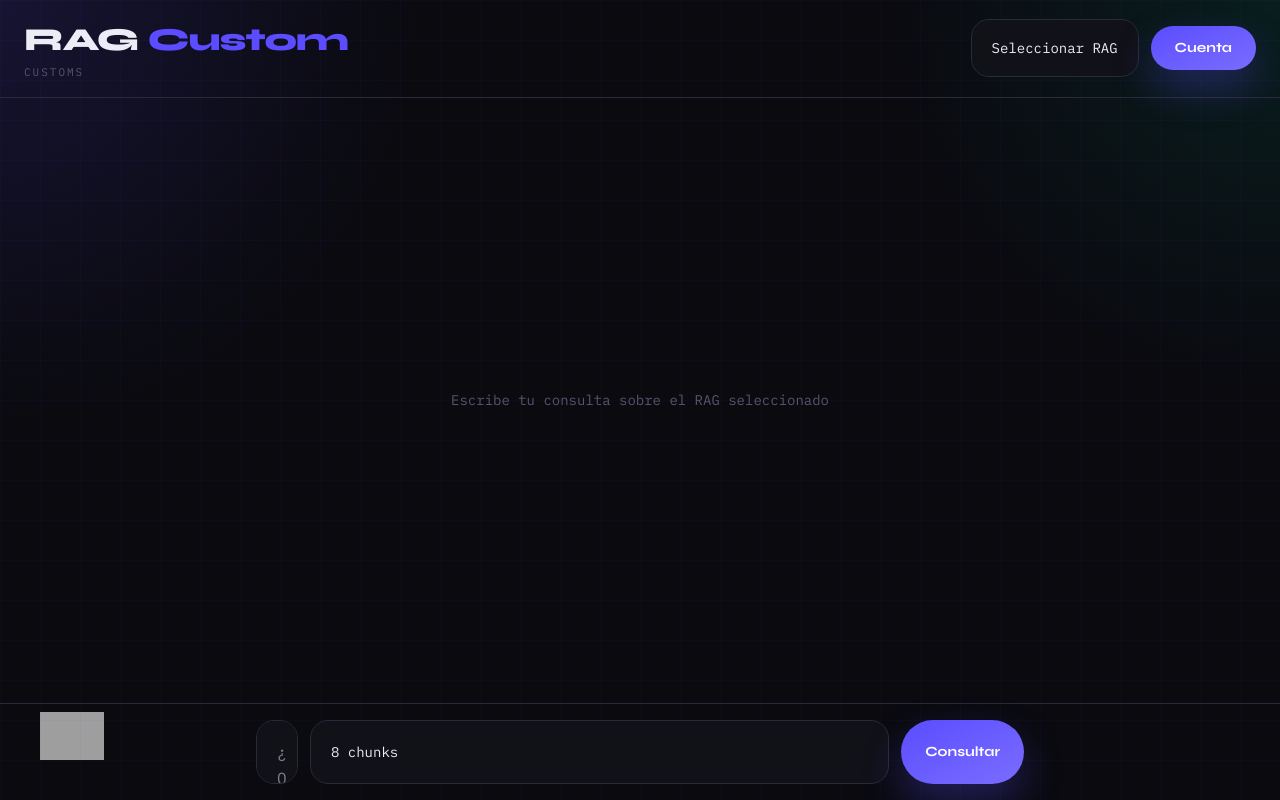
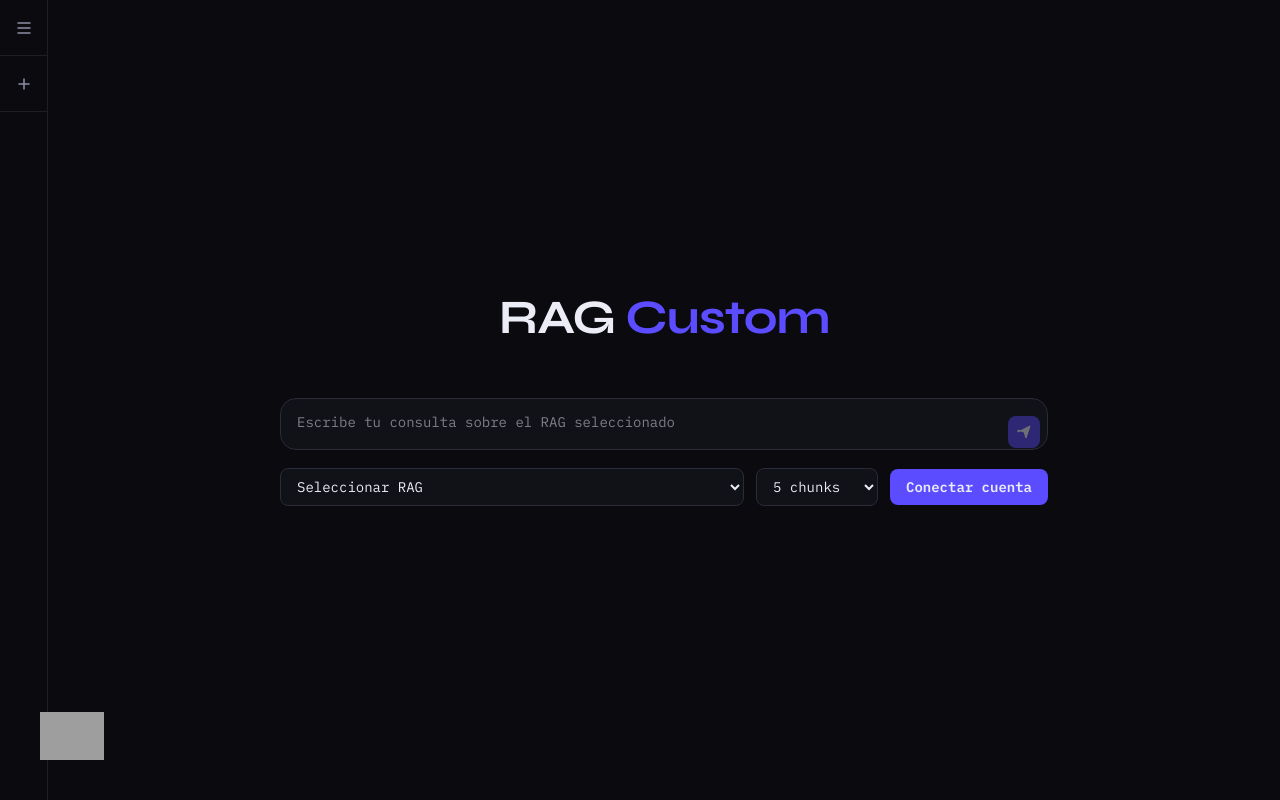
Before and after one commit to capriadev/rag-school, a Next.js app: page / in a window 1280 px wide. Built offline with nearby package versions, Linux system fonts and the light colour scheme; grey boxes are pictures that could not be loaded.

Commit message:
refactor: redesign UI with minimal Claude-style interface

```diff
--- a/components/chat-interface.tsx
+++ b/components/chat-interface.tsx
@@ -3,26 +3,24 @@
 import { useState } from "react"
 import type { ChangeEvent, FormEvent } from "react"
 
-const CHUNK_OPTIONS = [4, 8, 12, 16]
+const CHUNK_OPTIONS = [1, 3, 5, 7, 9, 15]
 
-interface ChatInterfaceProps {
-  profileName?: string
-}
-
-export function ChatInterface({ profileName = "Custom" }: ChatInterfaceProps) {
+export function ChatInterface() {
   const [question, setQuestion] = useState("")
-  const [chunkCount, setChunkCount] = useState(8)
+  const [chunkCount, setChunkCount] = useState(5)
   const [selectedProfile, setSelectedProfile] = useState("")
   const [isAuthenticated, setIsAuthenticated] = useState(false)
   const [showAuthModal, setShowAuthModal] = useState(false)
+  const [sidebarExpanded, setSidebarExpanded] = useState(false)
   const [email, setEmail] = useState("")
   const [messages, setMessages] = useState<Array<{ role: "user" | "assistant"; content: string }>>([])
+  const [hasStartedChat, setHasStartedChat] = useState(false)
 
   const handleSubmit = async (e: FormEvent<HTMLFormElement>) => {
     e.preventDefault()
     if (!question.trim()) return
 
-    // Add user message
+    setHasStartedChat(true)
     setMessages((prev) => [...prev, { role: "user", content: question }])
     setQuestion("")
 
@@ -36,128 +34,130 @@ export function ChatInterface({ profileName = "Custom" }: ChatInterfaceProps) {
     setShowAuthModal(false)
   }
 
+  const handleNewChat = () => {
+    setMessages([])
+    setHasStartedChat(false)
+    setQuestion("")
+  }
+
   return (
-    <div className="flex h-screen bg-shell text-[#ececf7]">
-      <div className="bg-grid pointer-events-none fixed inset-0 z-0" />
-
-      {/* Sidebar - Only show when authenticated */}
-      {isAuthenticated && (
-        <aside className="relative z-10 w-64 border-r border-[#2a2a3a] bg-[rgba(17,17,24,0.92)] p-4 backdrop-blur-[16px]">
-          <div className="mb-4">
-            <h3 className="section-kicker">Historial</h3>
+    <div className="flex h-screen bg-[#0a0a0f] text-[#ececf7]">
+      {/* Compact Sidebar */}
+      <aside
+        className={`flex flex-col border-r border-[#1f1f23] bg-[#0a0a0f] transition-all duration-200 ${
+          sidebarExpanded ? "w-64" : "w-12"
+        }`}
+      >
+        <div className="flex h-14 items-center justify-center border-b border-[#1f1f23]">
+          <button
+            onClick={() => setSidebarExpanded(!sidebarExpanded)}
+            className="flex h-8 w-8 items-center justify-center rounded-md text-[#8e8ea9] transition hover:bg-[#1f1f23]"
+            title={sidebarExpanded ? "Contraer barra" : "Expandir barra"}
+          >
+            <svg width="16" height="16" viewBox="0 0 16 16" fill="none">
+              <path d="M2 3h12M2 8h12M2 13h12" stroke="currentColor" strokeWidth="1.5" strokeLinecap="round" />
+            </svg>
+          </button>
         </div>
 
-          {/* Chat list */}
-          <div className="flex-1 space-y-2">
-            {/* TODO: Map saved chats */}
+        <div className="flex h-14 items-center justify-center border-b border-[#1f1f23]">
+          <button
+            onClick={handleNewChat}
+            className="flex h-8 w-8 items-center justify-center rounded-md text-[#8e8ea9] transition hover:bg-[#1f1f23]"
+            title="Nuevo chat"
+          >
+            <svg width="16" height="16" viewBox="0 0 16 16" fill="none">
+              <path d="M8 3v10M3 8h10" stroke="currentColor" strokeWidth="1.5" strokeLinecap="round" />
+            </svg>
+          </button>
         </div>
 
-          {/* Storage indicator */}
-          <div className="mt-auto border-t border-[#2a2a3a] pt-4">
-            <div className="text-xs text-[#8e8ea9]">
+        {sidebarExpanded && (
+          <div className="flex flex-1 flex-col overflow-hidden p-3">
+            <div className="mb-2 px-2 text-xs font-semibold text-[#55556f]">Barra lateral</div>
+
+            {isAuthenticated && (
+              <>
+                <div className="mb-3 border-t border-[#1f1f23] pt-3">
+                  <div className="px-2 text-xs text-[#8e8ea9]">
                     <div className="mb-1 font-semibold">Storage</div>
                     <div>0 / 100 MB</div>
                   </div>
                 </div>
+
+                <div className="flex-1 overflow-y-auto">
+                  <div className="px-2 text-xs text-[#55556f]">Chats guardados</div>
+                  {/* TODO: Map saved chats */}
+                </div>
+              </>
+            )}
+          </div>
+        )}
       </aside>
-      )}
 
       {/* Main content */}
-      <div className="relative z-10 flex flex-1 flex-col">
-        {/* Header */}
-        <header className="flex items-center justify-between border-b border-[#2a2a3a] px-6 py-4">
-          <div>
-            <h1 className="font-sans text-[32px] font-extrabold tracking-[-1px]">
-              RAG <span className="text-[#5b4cff]">{profileName}</span>
+      <div className="flex flex-1 flex-col">
+        {/* Header - Changes after first message */}
+        {!hasStartedChat ? (
+          <div className="flex flex-1 flex-col items-center justify-center px-6">
+            <div className="mb-12 text-center">
+              <h1 className="mb-2 font-sans text-5xl font-bold tracking-tight">
+                RAG <span className="text-[#5b4cff]">Custom</span>
               </h1>
-            <p className="text-[11px] uppercase tracking-[2px] text-[#55556f]">Customs</p>
             </div>
 
-          <div className="flex items-center gap-3">
-            {/* Profile selector */}
+            {/* Input area - Centered */}
+            <div className="w-full max-w-3xl">
+              <form onSubmit={handleSubmit}>
+                <div className="relative">
+                  <textarea
+                    value={question}
+                    onChange={(e: ChangeEvent<HTMLTextAreaElement>) => setQuestion(e.target.value)}
+                    placeholder="Escribe tu consulta sobre el RAG seleccionado"
+                    className="w-full resize-none rounded-2xl border border-[#2a2a3a] bg-[#111118] px-4 py-3 pr-24 text-sm leading-relaxed transition focus:border-[#5b4cff] focus:outline-none"
+                    rows={1}
+                    style={{
+                      minHeight: "52px",
+                      maxHeight: "200px",
+                    }}
+                    onInput={(e) => {
+                      const target = e.target as HTMLTextAreaElement
+                      target.style.height = "52px"
+                      target.style.height = `${Math.min(target.scrollHeight, 200)}px`
+                    }}
+                  />
+                  <button
+                    type="submit"
+                    disabled={!question.trim()}
+                    className="absolute bottom-2 right-2 flex h-8 w-8 items-center justify-center rounded-lg bg-[#5b4cff] text-white transition hover:bg-[#6c5cff] disabled:opacity-40"
+                  >
+                    <svg width="16" height="16" viewBox="0 0 16 16" fill="none">
+                      <path
+                        d="M2 8l12-6-4 12-2-6-6-2z"
+                        fill="currentColor"
+                        stroke="currentColor"
+                        strokeWidth="1"
+                        strokeLinejoin="round"
+                      />
+                    </svg>
+                  </button>
+                </div>
+
+                {/* Selectors below input */}
+                <div className="mt-3 flex items-center gap-3">
                   <select
                     value={selectedProfile}
                     onChange={(e: ChangeEvent<HTMLSelectElement>) => setSelectedProfile(e.target.value)}
-              className="form-control min-h-[50px] cursor-pointer appearance-none px-4 py-2 text-sm"
+                    className="flex-1 cursor-pointer rounded-lg border border-[#2a2a3a] bg-[#111118] px-3 py-2 text-sm transition hover:border-[#5b4cff] focus:border-[#5b4cff] focus:outline-none"
                   >
                     <option value="">Seleccionar RAG</option>
                     {/* TODO: Load from DB */}
                   </select>
 
-            {/* Auth buttons */}
-            {!isAuthenticated ? (
-              <button
-                className="rounded-full bg-gradient-to-br from-[#5b4cff] to-[#7a6cff] px-6 py-3 font-sans text-sm font-bold text-white shadow-[0_18px_40px_rgba(91,76,255,0.3)] transition duration-200 hover:-translate-y-0.5 hover:shadow-[0_24px_46px_rgba(91,76,255,0.36)]"
-                onClick={() => setShowAuthModal(true)}
-              >
-                Cuenta
-              </button>
-            ) : (
-              <>
-                <button className="rounded-full border border-[#2a2a3a] bg-[rgba(255,255,255,0.03)] px-5 py-3 text-sm font-bold transition hover:border-[#5b4cff] hover:bg-[rgba(91,76,255,0.08)]">
-                  Guardar chat
-                </button>
-                <button className="rounded-full border border-[#2a2a3a] bg-[rgba(255,255,255,0.03)] px-5 py-3 text-sm font-bold transition hover:border-[#5b4cff] hover:bg-[rgba(91,76,255,0.08)]">
-                  Nuevo chat
-                </button>
-              </>
-            )}
-          </div>
-        </header>
-
-        {/* Messages area */}
-        <div className="flex-1 overflow-y-auto px-6 py-8">
-          {messages.length === 0 ? (
-            <div className="flex h-full items-center justify-center">
-              <p className="text-center text-sm text-[#55556f]">
-                Escribe tu consulta sobre {selectedProfile || "el RAG seleccionado"}
-              </p>
-            </div>
-          ) : (
-            <div className="mx-auto max-w-3xl space-y-6">
-              {messages.map((msg, idx) => (
-                <div key={idx} className={`${msg.role === "user" ? "text-right" : "text-left"}`}>
-                  <div
-                    className={`inline-block rounded-2xl px-4 py-3 ${
-                      msg.role === "user"
-                        ? "bg-[#5b4cff] text-white"
-                        : "border border-[#2a2a3a] bg-[#111118] text-[#ececf7]"
-                    }`}
-                  >
-                    {msg.content}
-                  </div>
-                </div>
-              ))}
-            </div>
-          )}
-        </div>
-
-        {/* Input area */}
-        <div className="border-t border-[#2a2a3a] px-6 py-4">
-          <form onSubmit={handleSubmit} className="mx-auto max-w-3xl">
-            <div className="flex gap-3">
-              <textarea
-                value={question}
-                onChange={(e: ChangeEvent<HTMLTextAreaElement>) => setQuestion(e.target.value)}
-                placeholder="¿Qué necesitas saber?"
-                className="form-control flex-1 resize-none leading-relaxed"
-                rows={1}
-                style={{
-                  minHeight: "50px",
-                  maxHeight: "176px",
-                }}
-                onInput={(e) => {
-                  const target = e.target as HTMLTextAreaElement
-                  target.style.height = "50px"
-                  target.style.height = `${Math.min(target.scrollHeight, 176)}px`
-                }}
-              />
-
-              {/* Chunk selector */}
                   <select
                     value={chunkCount}
                     onChange={(e: ChangeEvent<HTMLSelectElement>) => setChunkCount(Number(e.target.value))}
-                className="form-control min-h-[50px] w-[120px] cursor-pointer appearance-none text-sm"
+                    className="cursor-pointer rounded-lg border border-[#2a2a3a] bg-[#111118] px-3 py-2 text-sm transition hover:border-[#5b4cff] focus:border-[#5b4cff] focus:outline-none"
                   >
                     {CHUNK_OPTIONS.map((option) => (
                       <option key={option} value={option}>
@@ -167,30 +167,128 @@ export function ChatInterface({ profileName = "Custom" }: ChatInterfaceProps) {
                   </select>
 
                   <button
-                type="submit"
-                className="rounded-full bg-gradient-to-br from-[#5b4cff] to-[#7a6cff] px-6 py-3 font-sans text-sm font-bold text-white shadow-[0_18px_40px_rgba(91,76,255,0.3)] transition duration-200 hover:-translate-y-0.5 hover:shadow-[0_24px_46px_rgba(91,76,255,0.36)]"
+                    type="button"
+                    onClick={() => setShowAuthModal(true)}
+                    className="rounded-lg bg-[#5b4cff] px-4 py-2 text-sm font-semibold transition hover:bg-[#6c5cff]"
                   >
-                Consultar
+                    {isAuthenticated ? "Cuenta" : "Conectar cuenta"}
                   </button>
                 </div>
               </form>
             </div>
           </div>
+        ) : (
+          <>
+            {/* Compact header after first message */}
+            <header className="flex items-center justify-between border-b border-[#1f1f23] px-6 py-3">
+              <h1 className="font-sans text-lg font-bold">
+                RAG <span className="text-[#5b4cff]">Custom</span>
+              </h1>
+
+              <button
+                type="button"
+                onClick={() => setShowAuthModal(true)}
+                className="rounded-lg bg-[#5b4cff] px-4 py-2 text-sm font-semibold transition hover:bg-[#6c5cff]"
+              >
+                {isAuthenticated ? "Cuenta" : "Conectar cuenta"}
+              </button>
+            </header>
+
+            {/* Messages area */}
+            <div className="flex-1 overflow-y-auto px-6 py-6">
+              <div className="mx-auto max-w-3xl space-y-6">
+                {messages.map((msg, idx) => (
+                  <div key={idx} className="flex gap-4">
+                    <div className="flex-1">
+                      <div className={`text-sm ${msg.role === "user" ? "font-semibold text-[#ececf7]" : "text-[#b4b4c6]"}`}>
+                        {msg.role === "user" ? "Tú" : "RAG Custom"}
+                      </div>
+                      <div className="mt-1 text-[15px] leading-7">{msg.content}</div>
+                    </div>
+                  </div>
+                ))}
+              </div>
+            </div>
+
+            {/* Input area - Bottom */}
+            <div className="border-t border-[#1f1f23] px-6 py-4">
+              <form onSubmit={handleSubmit} className="mx-auto max-w-3xl">
+                <div className="flex items-end gap-2">
+                  <select
+                    value={selectedProfile}
+                    onChange={(e: ChangeEvent<HTMLSelectElement>) => setSelectedProfile(e.target.value)}
+                    className="cursor-pointer rounded-lg border border-[#2a2a3a] bg-[#111118] px-3 py-2 text-sm transition hover:border-[#5b4cff] focus:border-[#5b4cff] focus:outline-none"
+                  >
+                    <option value="">RAG</option>
+                    {/* TODO: Load from DB */}
+                  </select>
+
+                  <select
+                    value={chunkCount}
+                    onChange={(e: ChangeEvent<HTMLSelectElement>) => setChunkCount(Number(e.target.value))}
+                    className="cursor-pointer rounded-lg border border-[#2a2a3a] bg-[#111118] px-3 py-2 text-sm transition hover:border-[#5b4cff] focus:border-[#5b4cff] focus:outline-none"
+                  >
+                    {CHUNK_OPTIONS.map((option) => (
+                      <option key={option} value={option}>
+                        {option}
+                      </option>
+                    ))}
+                  </select>
+
+                  <div className="relative flex-1">
+                    <textarea
+                      value={question}
+                      onChange={(e: ChangeEvent<HTMLTextAreaElement>) => setQuestion(e.target.value)}
+                      placeholder="Escribe tu consulta..."
+                      className="w-full resize-none rounded-2xl border border-[#2a2a3a] bg-[#111118] px-4 py-3 pr-12 text-sm leading-relaxed transition focus:border-[#5b4cff] focus:outline-none"
+                      rows={1}
+                      style={{
+                        minHeight: "44px",
+                        maxHeight: "200px",
+                      }}
+                      onInput={(e) => {
+                        const target = e.target as HTMLTextAreaElement
+                        target.style.height = "44px"
+                        target.style.height = `${Math.min(target.scrollHeight, 200)}px`
+                      }}
+                    />
+                    <button
+                      type="submit"
+                      disabled={!question.trim()}
+                      className="absolute bottom-2 right-2 flex h-8 w-8 items-center justify-center rounded-lg bg-[#5b4cff] text-white transition hover:bg-[#6c5cff] disabled:opacity-40"
+                    >
+                      <svg width="16" height="16" viewBox="0 0 16 16" fill="none">
+                        <path
+                          d="M2 8l12-6-4 12-2-6-6-2z"
+                          fill="currentColor"
+                          stroke="currentColor"
+                          strokeWidth="1"
+                          strokeLinejoin="round"
+                        />
+                      </svg>
+                    </button>
+                  </div>
+                </div>
+              </form>
+            </div>
+          </>
+        )}
+      </div>
 
       {/* Auth Modal */}
       {showAuthModal && (
-        <div className="fixed inset-0 z-50 flex items-center justify-center bg-black/60 backdrop-blur-sm">
-          <div className="panel w-full max-w-md p-8">
+        <div className="fixed inset-0 z-50 flex items-center justify-center bg-black/70 backdrop-blur-sm">
+          <div className="w-full max-w-md rounded-2xl border border-[#2a2a3a] bg-[#111118] p-8">
             <h2 className="mb-6 font-sans text-2xl font-bold">Iniciar sesión</h2>
             <form onSubmit={handleAuth} className="space-y-4">
               <div>
-                <label className="section-kicker mb-2 block">Email</label>
+                <label className="mb-2 block text-xs font-semibold uppercase tracking-wider text-[#55556f]">Email</label>
                 <input
                   type="email"
                   value={email}
                   onChange={(e: ChangeEvent<HTMLInputElement>) => setEmail(e.target.value)}
                   placeholder="tu@email.com"
-                  className="form-control"
+                  className="w-full rounded-lg border border-[#2a2a3a] bg-[#0a0a0f] px-4 py-3 transition focus:border-[#5b4cff] focus:outline-none"
                   required
                 />
               </div>
@@ -198,13 +296,13 @@ export function ChatInterface({ profileName = "Custom" }: ChatInterfaceProps) {
                 <button
                   type="button"
                   onClick={() => setShowAuthModal(false)}
-                  className="flex-1 rounded-full border border-[#2a2a3a] bg-[rgba(255,255,255,0.03)] px-6 py-3 font-sans text-sm font-bold transition hover:border-[#5b4cff]"
+                  className="flex-1 rounded-lg border border-[#2a2a3a] px-6 py-3 text-sm font-semibold transition hover:border-[#5b4cff]"
                 >
                   Cancelar
                 </button>
                 <button
                   type="submit"
-                  className="flex-1 rounded-full bg-gradient-to-br from-[#5b4cff] to-[#7a6cff] px-6 py-3 font-sans text-sm font-bold text-white shadow-[0_18px_40px_rgba(91,76,255,0.3)] transition duration-200 hover:-translate-y-0.5"
+                  className="flex-1 rounded-lg bg-[#5b4cff] px-6 py-3 text-sm font-semibold transition hover:bg-[#6c5cff]"
                 >
                   Entrar
                 </button>
```
Lines whose indentation alone changed are shown as unchanged.
